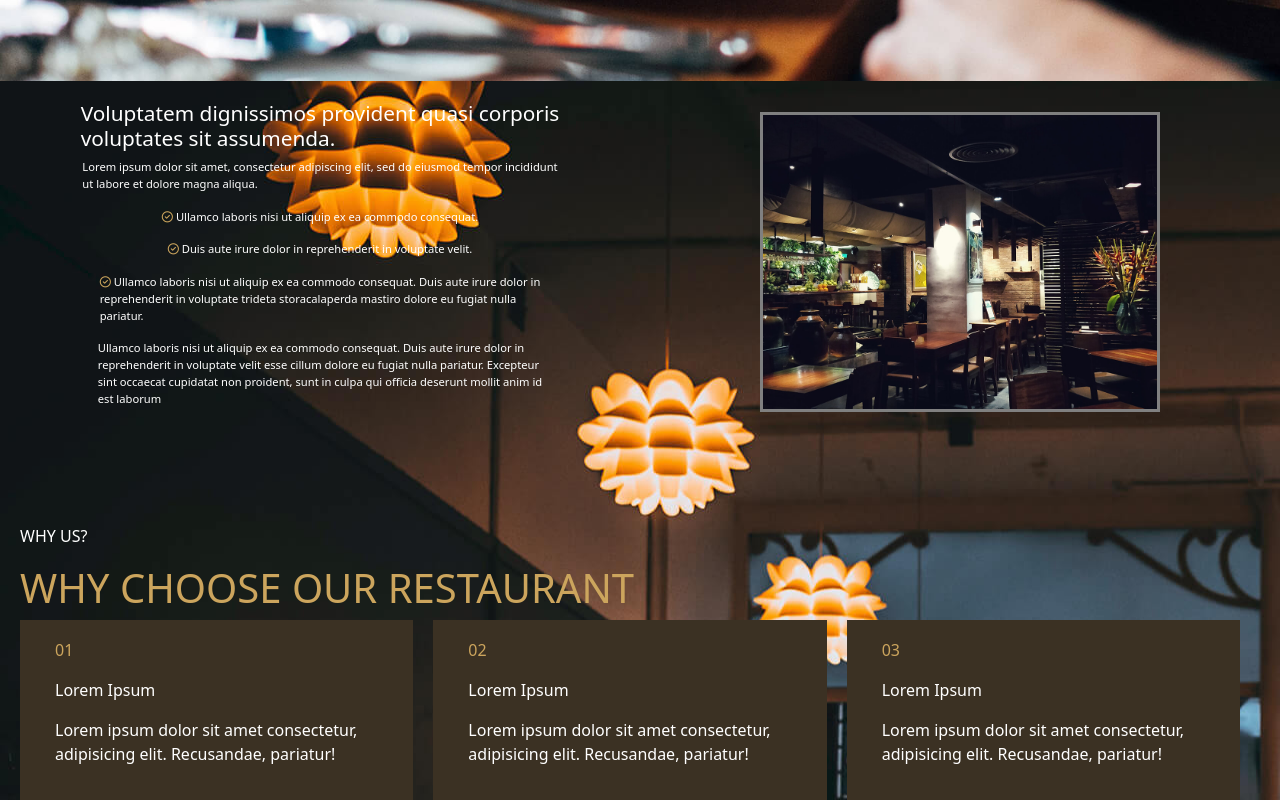
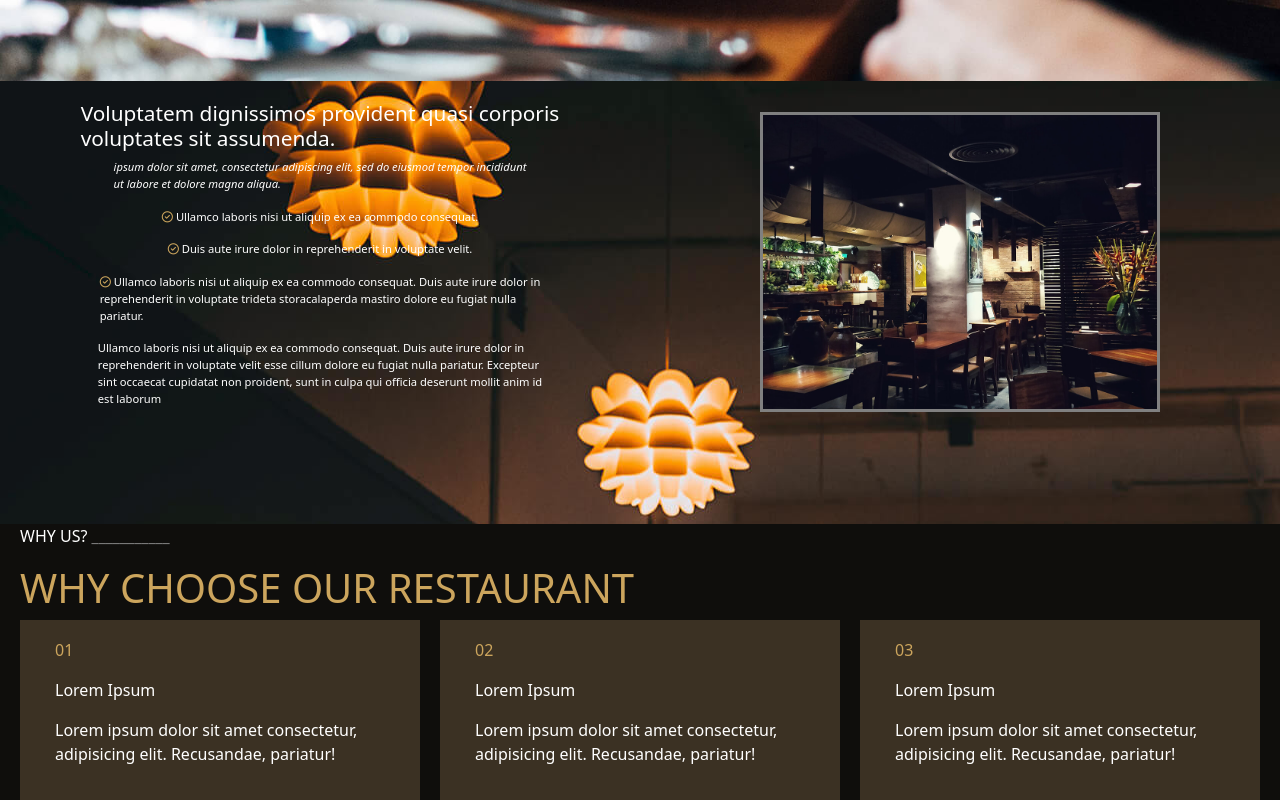
Before and after one commit to Silca93/ERIC_CBIENBON2, a website: page index.html in a window 1280 px wide. Shown: the part 603-1403 px from the top of the page. Drawn offline with nearby package versions, Linux system fonts and the light colour scheme.

Commit message:
last ommit before leaving home

```diff
--- a/index.html
+++ b/index.html
@@ -95,7 +95,7 @@
     <section class="sec1">
       <div class="sec1left">
         <h4 class="text-white">Voluptatem dignissimos provident quasi corporis<br> voluptates sit assumenda.</h4>
-        <p class="goldcheck text-white">Lorem ipsum dolor sit amet, consectetur adipiscing elit, sed do eiusmod tempor incididunt<br> ut labore et dolore magna aliqua.</p>
+        <p class="goldcheck text-white"><i>ipsum dolor sit amet, consectetur adipiscing elit, sed do eiusmod tempor incididunt<br> ut labore et dolore magna aliqua.</i></p>
         <p class="goldcheck text-white"><i class="fa-regular fa-circle-check" style="color: #cca55d;"></i>&#160Ullamco laboris nisi ut aliquip ex ea commodo consequat. </p>
         <p class="goldcheck text-white"><i class="fa-regular fa-circle-check" style="color: #cca55d;"></i>&#160Duis aute irure dolor in reprehenderit in voluptate velit.</p>
         <p class="goldcheck text-white"><i class="fa-regular fa-circle-check" style="color: #cca55d;"></i>&#160Ullamco laboris nisi ut aliquip ex ea commodo consequat. Duis aute irure dolor in<br> reprehenderit in voluptate trideta storacalaperda mastiro dolore eu fugiat nulla<br> pariatur.</p>
@@ -114,7 +114,7 @@
 
     </section>
     <div class="sec1bot">
-      <p class="text-white">WHY US?</p>
+      <p class="text-white">WHY US? <span class="line">___________</span></p>
       <h1 class="text-orange">WHY CHOOSE OUR RESTAURANT</h1>
       <div class="threeblocks">
         <div class="blockleft">
--- a/src/sass/modules/_main.sass
+++ b/src/sass/modules/_main.sass
@@ -30,18 +30,29 @@ main
             justify-content: center
             align-items: center
 
+            .goldenrectangles
+                position: relative
+
             .aboutimg
                 border: solid 3px gray
                 z-index: 0
 
 
-                .goldangles
-                    border: solid 2px white
-                    background-color: red
-                    z-index: 2
+
+
+
+
+
+
+
     .sec1bot
         display: flex
         flex-direction: column
+        background-color: rgb(15, 14, 12)
+
+        .line
+            color: gray
+
         p
             padding-left: 20px
         h1
@@ -82,7 +93,7 @@ main
                 height: 180px
                 background-color: rgb(59, 49, 35)
                 padding: 10px 15px
-                margin-right: 40px
+                margin-right: 20px
 
 
 
```
Also changed, not shown: public/css/app.css, 1 other file.
